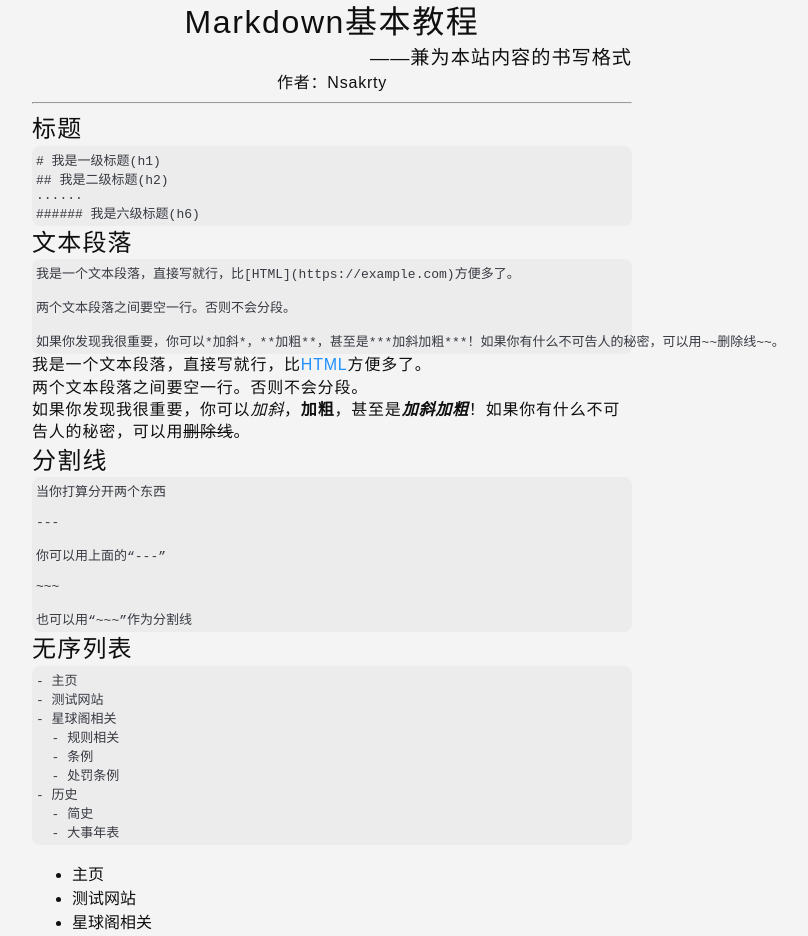
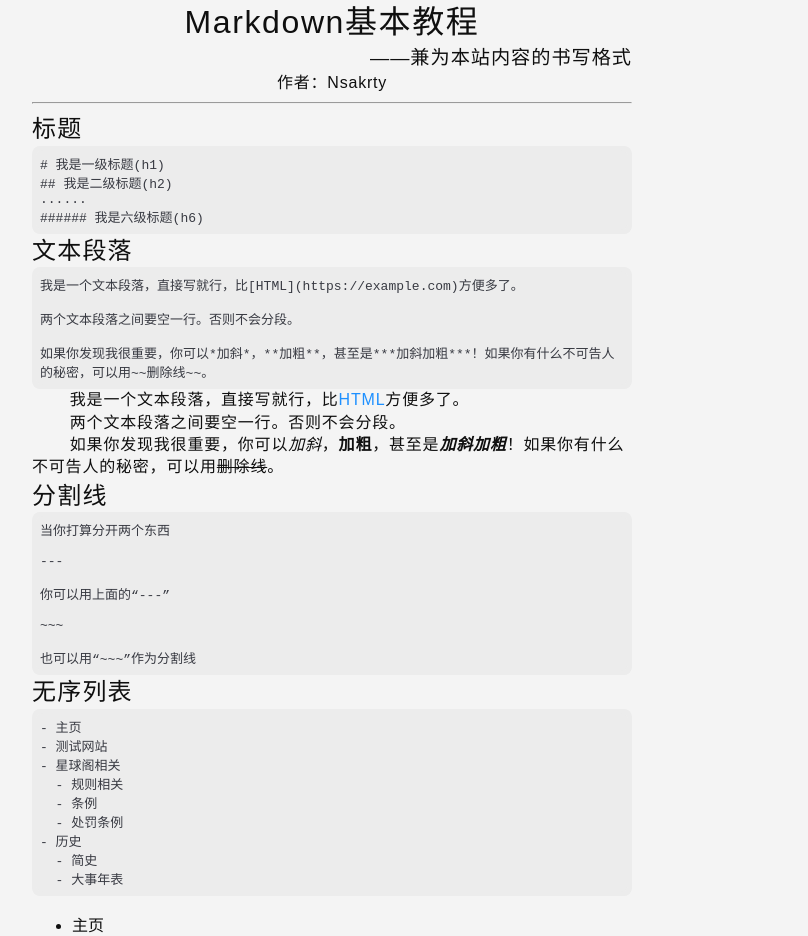
Before and after one commit to SRPNGO/post, a Jekyll site: the page built from docs/tutorial.md, in a window 1280 px wide. Shown: the top 936 px of the page, without its empty margins (308-1116 px from the left). Built offline with Jekyll 4.4.1, drawn with Linux system fonts in a browser that asks for light colours; our own code applies the rules of GitHub Pages for plain Markdown files; some of the changed text lies outside the part shown.

Commit message:
文章格式修改

````diff
--- a/_layouts/default.html
+++ b/_layouts/default.html
@@ -40,7 +40,9 @@
       <p>作者：{{page.author | default: '?'}}</p>
       <hr />
     </header>
-    {{ content }}
+    <article>
+      {{ content }}
+    </article>
     <div>
       <h2 style="text-align: center">更多操作</h2>
       <p style="text-align: center">
--- a/css/article.css
+++ b/css/article.css
@@ -60,13 +60,14 @@
   margin: 0;
   max-width: none;
 }
-code {
+code,.language-plaintext,.highlighter-rouge {
   color: #383a42;
   background-color: #ececec;
   font-family: monospace;
   display: block;
   padding: 4px;
   border-radius: 8px;
+  text-wrap: initial;
 }
 pre {
   margin: 0;
--- a/docs/tutorial.md
+++ b/docs/tutorial.md
@@ -3,14 +3,18 @@
 subtitle: ——兼为本站内容的书写格式
 author: Nsakrty
 ---
+
 ## 标题
+
 ```
 # 我是一级标题(h1)
 ## 我是二级标题(h2)
 ......
 ###### 我是六级标题(h6)
 ```
+
 ## 文本段落
+
 ```
 我是一个文本段落，直接写就行，比[HTML](https://example.com)方便多了。
 
@@ -18,12 +22,15 @@
 
 如果你发现我很重要，你可以*加斜*，**加粗**，甚至是***加斜加粗***！如果你有什么不可告人的秘密，可以用~~删除线~~。
 ```
+
 我是一个文本段落，直接写就行，比[HTML](https://example.com)方便多了。
 
 两个文本段落之间要空一行。否则不会分段。
 
-如果你发现我很重要，你可以*加斜*，**加粗**，甚至是***加斜加粗***！如果你有什么不可告人的秘密，可以用~~删除线~~。
+如果你发现我很重要，你可以*加斜*，**加粗**，甚至是**_加斜加粗_**！如果你有什么不可告人的秘密，可以用~~删除线~~。
+
 ## 分割线
+
 ```
 当你打算分开两个东西
 
@@ -35,7 +42,9 @@
 
 也可以用“~~~”作为分割线
 ```
+
 ## 无序列表
+
 ```
 - 主页
 - 测试网站
@@ -47,6 +56,7 @@
   - 简史
   - 大事年表
 ```
+
 - 主页
 - 测试网站
 - 星球阁相关
@@ -56,16 +66,15 @@
 - 历史
   - 简史
   - 大事年表
+
 ## 图片
-```
-你可以用以下格式插入图片：
+这一部分请交给站长Nsakrty。
 
-![红石城图片](https://example.com)
 
-至于图片的上传，请交给站长Nsakrty。
-```
 ## 文章格式
+
 对于所有投稿上来的文章，请按照下列格式书写：
+
 ```
 ---
 title: 文章标题
--- a/index.html
+++ b/index.html
@@ -73,6 +73,7 @@
                       <a href="docs/ptcd.html">星球圈绘画守则(征求意见)</a>
                     </li>
                     <li><a href="docs/tutorial">Markdown教学</a></li>
+                    <li><a href="_layouts/default.html">页面模板</a></li>
                   </ul>
                 </li>
 
````
